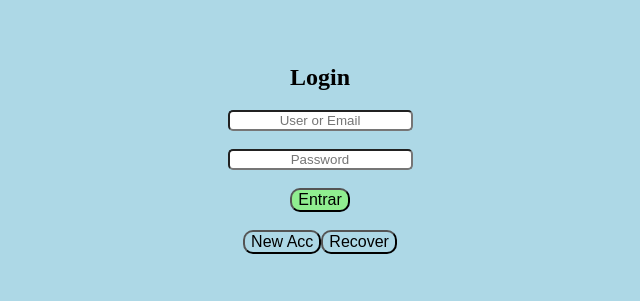
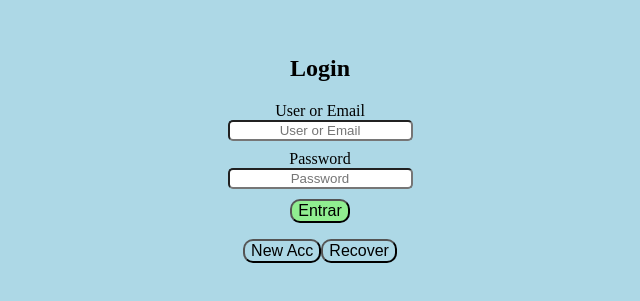
Before and after one commit to xrosflare/MyFirstCiCd, a React (Vite) app: page / in a window 1280 px wide. Shown: the part 251-552 px from the top of the page, without its empty margins (320-960 px from the left). Built offline with nearby package versions, Linux system fonts and the light colour scheme.

Commit message:
fix layout items and correct required validation fields

```diff
--- a/src/pages/NewAcc.css
+++ b/src/pages/NewAcc.css
@@ -14,16 +14,16 @@ form {
   flex-direction: column;
   align-items: center;
   justify-items: center;
+  margin-bottom: 1em;
 }
 
 .NewAccInputDiv {
   display: flex;
   flex-direction: column;
   align-items: center;
+  margin-bottom: 0.6em;
 
-  label {
-    border-bottom: solid 2px black;
-  }
+
 }
 input {
   cursor: pointer;
@@ -33,7 +33,6 @@ input {
 button {
   cursor: pointer;
   color: black;
-  gap: 1em;
 }
 
 .clearButton,
--- a/src/pages/login.css
+++ b/src/pages/login.css
@@ -1,32 +1,40 @@
-.LoginContainer{
+.LoginContainer {
   width: 100%;
   height: 100%;
   background-color: lightblue;
-    display:flex;
+  display: flex;
   flex-direction: column;
   align-items: center;
   justify-content: center;
   align-items: center;
 }
-form{
+.loginUserContainer,
+.loginPasswordContainer {
+  display: flex;
+  flex-direction: column;
+  margin-bottom: 0.6em;
+  text-align: center;
+}
+form {
   display: flex;
   flex-direction: column;
   align-items: center;
   justify-items: center;
 }
-input{
+input {
+    text-align: center;
   cursor: pointer;
 }
-button{
+button {
   cursor: pointer;
-    color:black;
-    gap:1em;
+  color: black;
+  gap: 1em;
 }
 
-.newAccButton, .recoverButton{
+.newAccButton,
+.recoverButton {
   background-color: lightblue;
-
 }
-.loginButton{
+.loginButton {
   background-color: lightgreen;
 }
--- a/src/pages/login.tsx
+++ b/src/pages/login.tsx
@@ -34,7 +34,6 @@ export function Login() {
       setTimeout(() => {
         navigate('/dashboard');
       }, 500);
-
     } else {
       setSenha('');
       setEmail('');
@@ -61,29 +60,34 @@ export function Login() {
       />
       <h2>Login</h2>
       <form onSubmit={handleLogin}>
-        <div>
+        <div className='loginUserContainer'>
+          <label htmlFor="user">User or Email</label>
           <input
             type="text"
             placeholder="User or Email"
+            required
+            minLength={3}
+            maxLength={30}
             value={email}
             onChange={(e) => setEmail(e.target.value)}
           />
         </div>
-        <br />
-        <div>
+        <div className='loginPasswordContainer'>
+          <label htmlFor="Password">Password</label>
           <input
             type="password"
             placeholder="Password"
+            required
+            minLength={3}
+            maxLength={30}
             value={senha}
             onChange={(e) => setSenha(e.target.value)}
           />
         </div>
-        <br />
         <button type="submit" className="loginButton" title="login">
           Entrar
         </button>
       </form>
-      <br />
       <div>
         <button
           className="newAccButton"
```
Also changed, not shown: src/pages/NewAcc.tsx (+5 -15 lines). Lines whose indentation alone changed are shown as unchanged.
